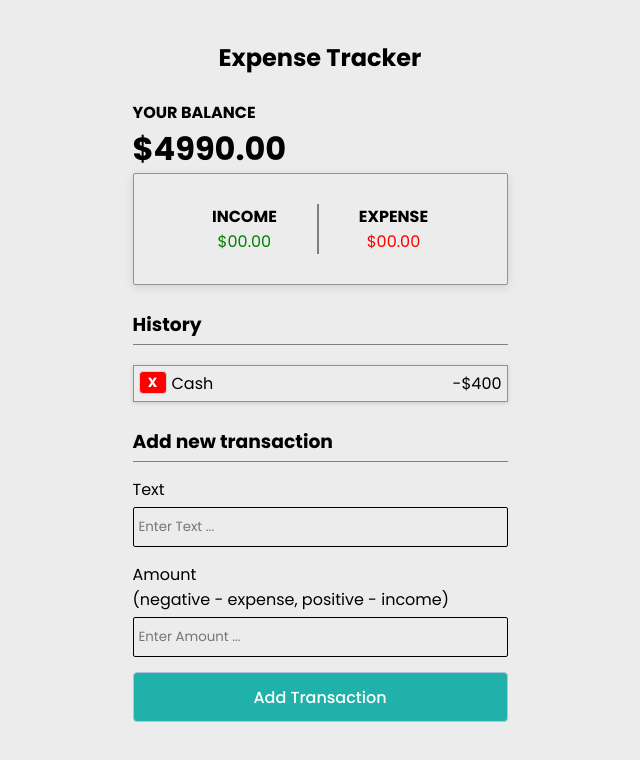
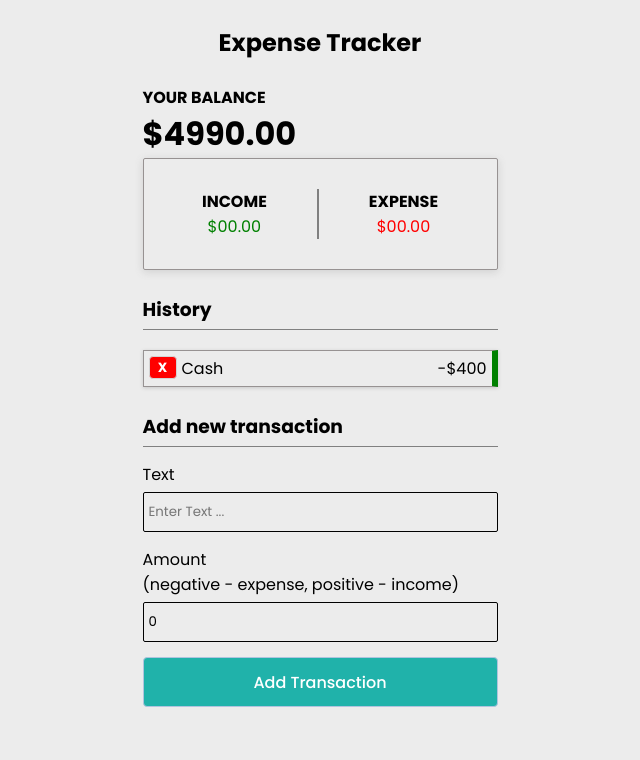
Before and after one commit to mh-saeed/project-1-expense-tracker, a React (Create React App) app: page / in a window 1280 px wide. Shown: the top 760 px of the page, without its empty margins (320-960 px from the left). Built offline with nearby package versions, Linux system fonts and the light colour scheme.

Commit message:
ContextAPI/Reducer Created

```diff
--- a/src/App.css
+++ b/src/App.css
@@ -8,11 +8,11 @@
 }
 .header {
   text-align: center;
-  margin: 40px 0px 25px 0px;
+  margin: 25px 0px 25px 0px;
 }
 .container {
   margin: 0px auto;
-  width: 375px;
+  width: 355px;
 }
 .container h4,
 h1 {
@@ -20,7 +20,7 @@ h1 {
 }
 .income-container {
   text-align: center;
-  width: 375px;
+  width: 355px;
   margin: 0 auto;
   padding: 30px 0px 30px 0px;
   border: 1px solid rgb(151, 146, 146);
@@ -31,13 +31,13 @@ h1 {
 .income {
   width: fit-content;
   display: inline-block;
-  padding: 0px 40px 0px 40px;
+  padding: 0px 50px 0px 50px;
   border-right: 2px solid gray;
 }
 .expense {
   width: fit-content;
   display: inline-block;
-  padding: 0px 40px 0px 40px;
+  padding: 0px 50px 0px 50px;
 }
 .income > span {
   color: green;
@@ -46,7 +46,7 @@ h1 {
   color: red;
 }
 .transHist {
-  width: 375px;
+  width: 355px;
   margin: 0 auto;
 }
 .transHist h3 {
@@ -65,6 +65,12 @@ h1 {
 .transHist ul > li > span {
   float: right;
 }
+.amountGreen{
+border-right: 6px solid green !important;
+}
+.amountRed{
+  border-right: 6px solid red !important;
+}
 #deleteButton {
   text-align: center;
   float: left;
@@ -79,7 +85,7 @@ h1 {
   cursor: pointer;
 }
 .addTransaction {
-  width: 375px;
+  width: 355px;
   margin: 0 auto;
 }
 .addTransaction h3 {
@@ -92,7 +98,7 @@ h1 {
   float: left;
 }
 .addTransaction form > input {
-  width: 375px;
+  width: 355px;
   height: 40px;
   margin: 5px 0px 15px 0px;
   padding: 5px;
@@ -100,7 +106,7 @@ h1 {
   border-radius: 2px;
 }
 .addTransaction form > button {
-  width: 375px;
+  width: 355px;
   height: 50px;
   margin-bottom: 15px;
   color: white;
--- a/src/App.js
+++ b/src/App.js
@@ -4,10 +4,11 @@ import { Balance } from "./components/Balance";
 import { IncomeExpenseBox } from "./components/IncomeExpenseBox";
 import { TransactionsLists } from "./components/TransactionsLists";
 import { AddTransactions } from "./components/AddTransactions";
+import { GlobalProvider } from "./context/GlobalState";
 
 function App() {
   return (
-    <div className="mainDiv">
+    <GlobalProvider>
       <Header />
       <Balance />
       <IncomeExpenseBox />
@@ -15,7 +16,7 @@ function App() {
       <TransactionsLists />
       <br />
       <AddTransactions />
-    </div>
+    </GlobalProvider>
   );
 }
 
--- a/src/components/AddTransactions.js
+++ b/src/components/AddTransactions.js
@@ -1,19 +1,37 @@
-import React from "react";
+import React, { useState } from "react";
 
 export const AddTransactions = () => {
+  const [text, setText] = useState("");
+  const [amount, setAmount] = useState(0);
   return (
     <div className="addTransaction">
       <h3>Add new transaction</h3>
       <form>
         <label htmlFor="text">Text</label>
         <br />
-        <input placeholder="Enter Text ..." type="text" id="text" />
+        <input
+          placeholder="Enter Text ..."
+          type="text"
+          id="text"
+          value={text}
+          onChange={(e) => {
+            setText(e.target.value);
+          }}
+        />
         <br />
         <label htmlFor="amount">Amount</label>
         <br />
         <label htmlFor="amount">(negative - expense, positive - income)</label>
         <br />
-        <input placeholder="Enter Amount ..." type="number" id="amount" />
+        <input
+          placeholder="Enter Amount ..."
+          type="number"
+          id="amount"
+          value={amount}
+          onChange={(e) => {
+            setAmount(e.target.value);
+          }}
+        />
         <button>Add Transaction</button>
       </form>
     </div>
--- a/src/components/TransactionsLists.js
+++ b/src/components/TransactionsLists.js
@@ -5,7 +5,7 @@ export const TransactionsLists = () => {
     <div className="transHist">
       <h3>History</h3>
       <ul>
-        <li className="list">
+        <li className="amountGreen">
           Cash<span>-$400</span>
           <button id="deleteButton">X</button>
         </li>
--- /dev/null
+++ b/src/context/AppReducer.js
@@ -0,0 +1,7 @@
+// eslint-disable-next-line import/no-anonymous-default-export
+export default (state, action) => {
+  switch (action.type) {
+    default:
+      return state;
+  }
+};
--- /dev/null
+++ b/src/context/GlobalState.js
@@ -0,0 +1,27 @@
+import React, { createContext, useReducer } from "react";
+import AppReducer from "./AppReducer";
+
+// initial state
+const initialState = {
+  transaction: [
+    { id: 1, text: `ice-cream`, amount: 500 },
+    { id: 2, text: `Cake`, amount: 100 },
+    { id: 3, text: `cream`, amount: 400 },
+    { id: 4, text: `chocolate`, amount: 200 },
+    { id: 5, text: `ice`, amount: 300 },
+  ],
+};
+
+// Creating Context
+export const GlobalContext = createContext(initialState);
+
+// Creating Provider component
+export const GlobalProvider = ({ children }) => {
+  const [state, dispatch] = useReducer(AppReducer, initialState);
+
+  return (
+    <GlobalContext.Provider value={{ transaction: state.transaction }}>
+      {children}
+    </GlobalContext.Provider>
+  );
+};
```
